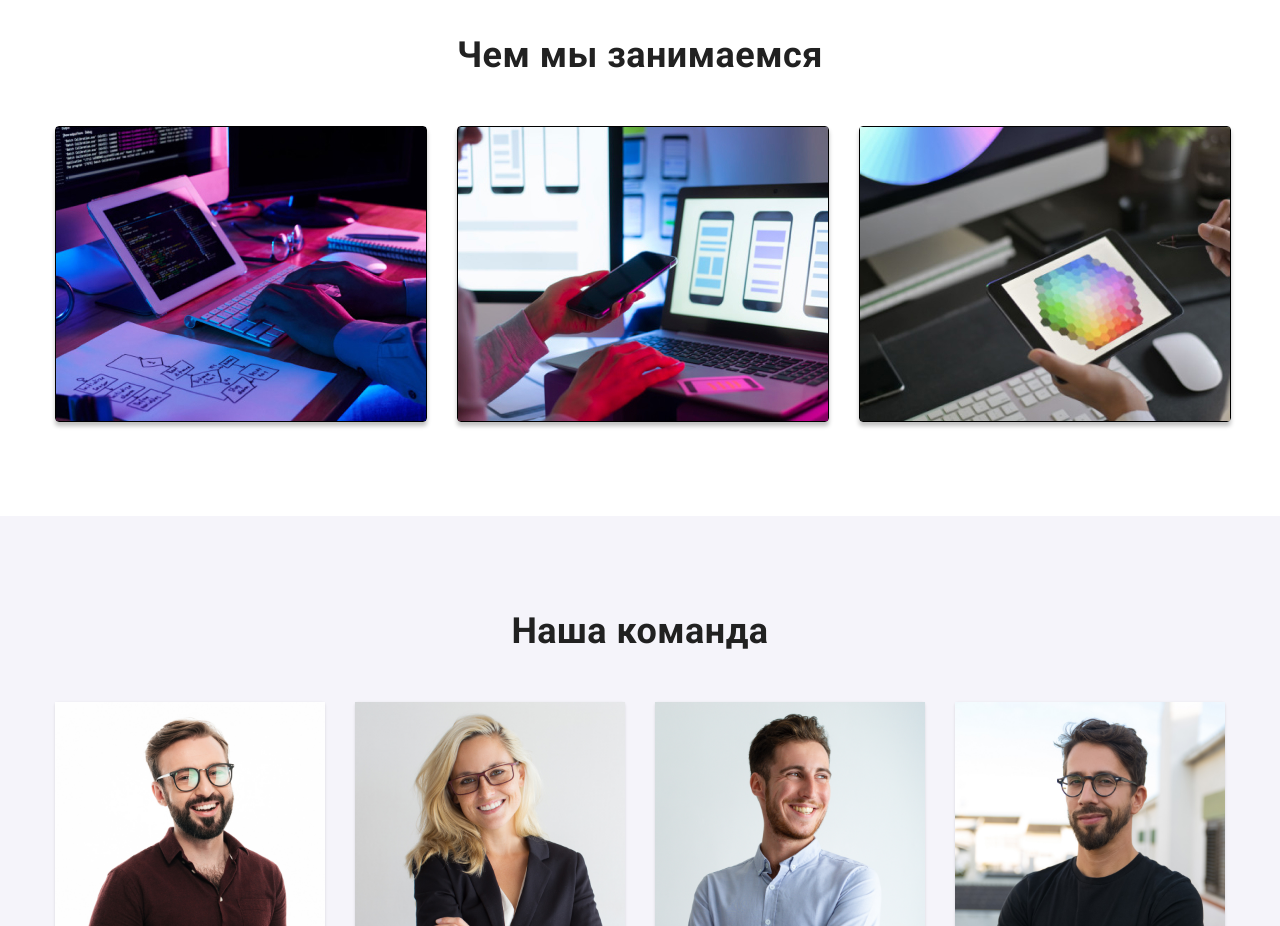
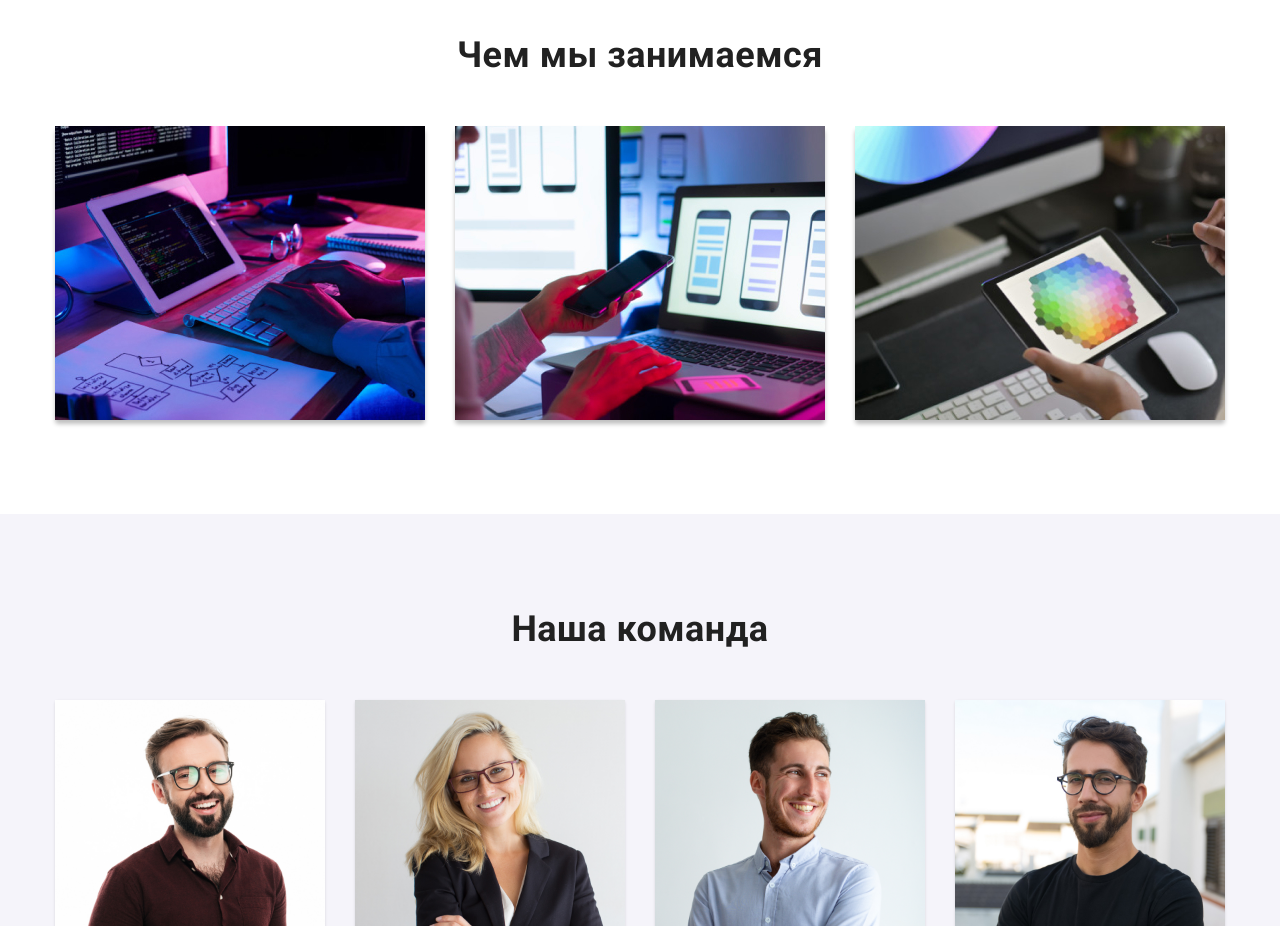
Before and after one commit to mainuniverse/goit-markup-hw-04, a plain HTML site: page index.html in a window 1280 px wide. Shown: the part 1160-2086 px from the top of the page. Drawn offline with nearby package versions, Linux system fonts and the light colour scheme.

Commit message:
Update styles.css

```diff
--- a/css/styles.css
+++ b/css/styles.css
@@ -253,7 +253,6 @@ ul {
 }
 .images .image-item {
   margin-right: 30px;
-  border: 1px solid rgba(0, 0, 0, 1);
   box-shadow: 0px 4px 4px 0px #00000040;
   border-radius: 4px;
 }
```
